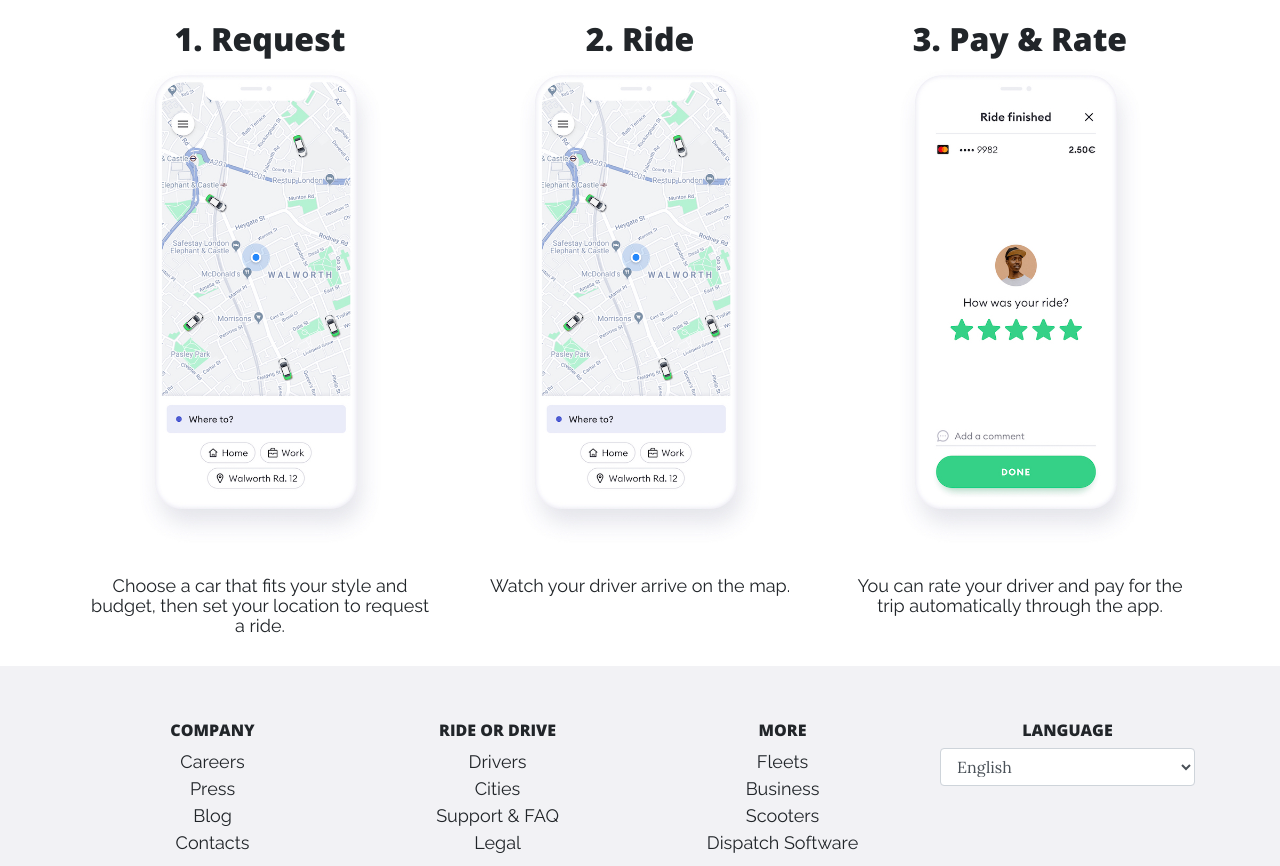
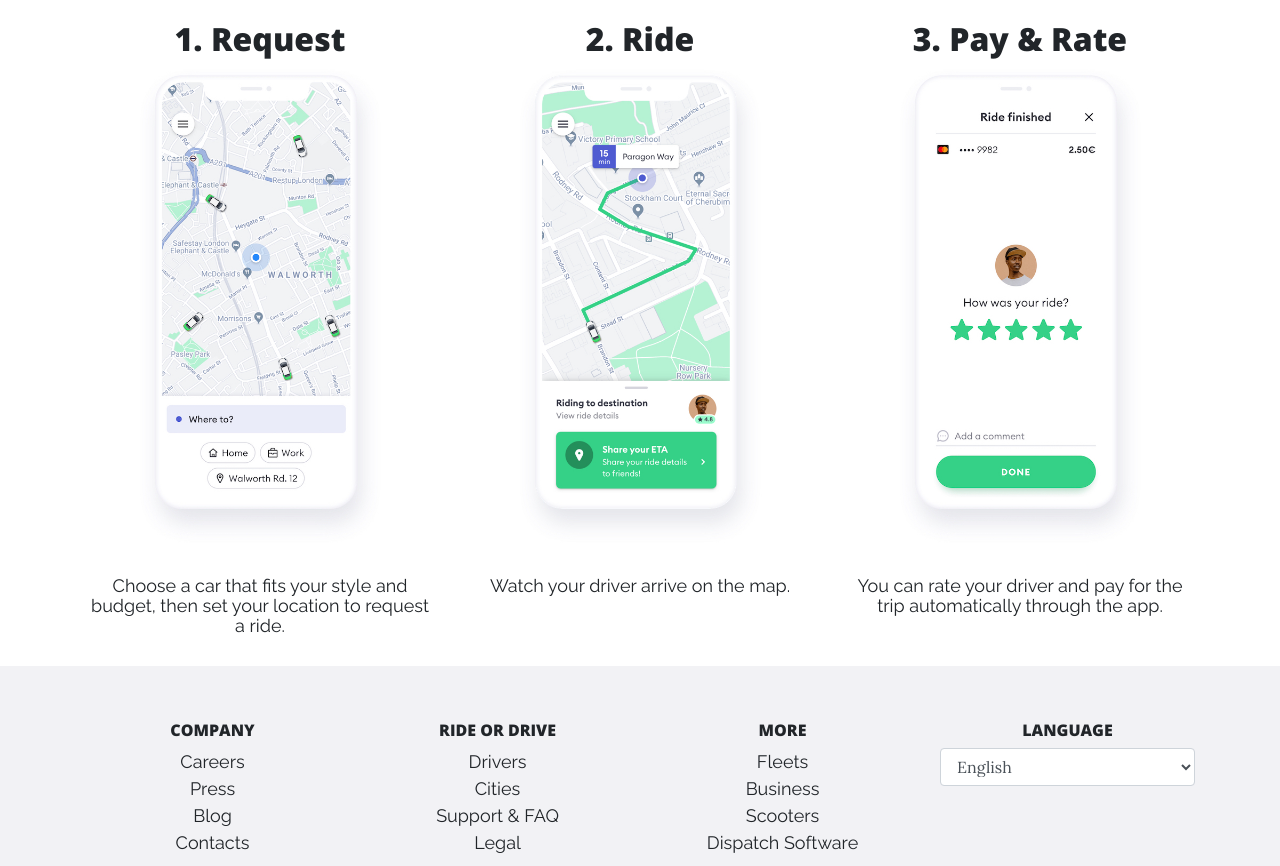
Before and after one commit to srijitok/Ambulance, a website: page index.html in a window 1280 px wide. Shown: the part 1012-1878 px from the top of the page. Drawn offline with nearby package versions, Linux system fonts and the light colour scheme.

Commit message:
Update index.html

```diff
--- a/index.html
+++ b/index.html
@@ -120,7 +120,7 @@
     </div>
     <div class="col-md-4 mt-4 text-center">
       <h2>2. Ride</h2>
-      <img src="img/step_1.jpg" style="max-height: 60vh; max-width: 100%;">
+      <img src="img/_step_2.jpg" style="max-height: 60vh; max-width: 100%;">
       <p style="font-weight: 400; font-size: 18px;line-height: 20px; font-family: 'Raleway', sans-serif" >Watch your driver arrive on the map.</p>
     </div>
     <div class="col-md-4 mt-4 text-center">
```
